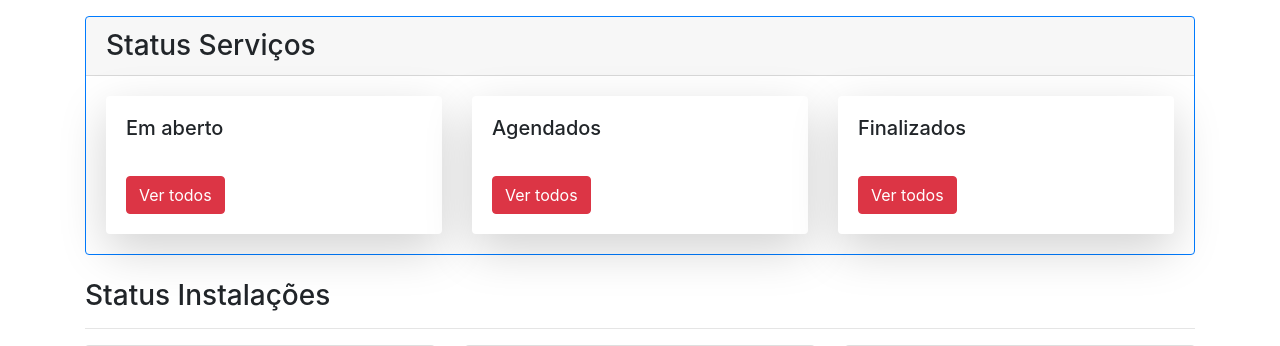
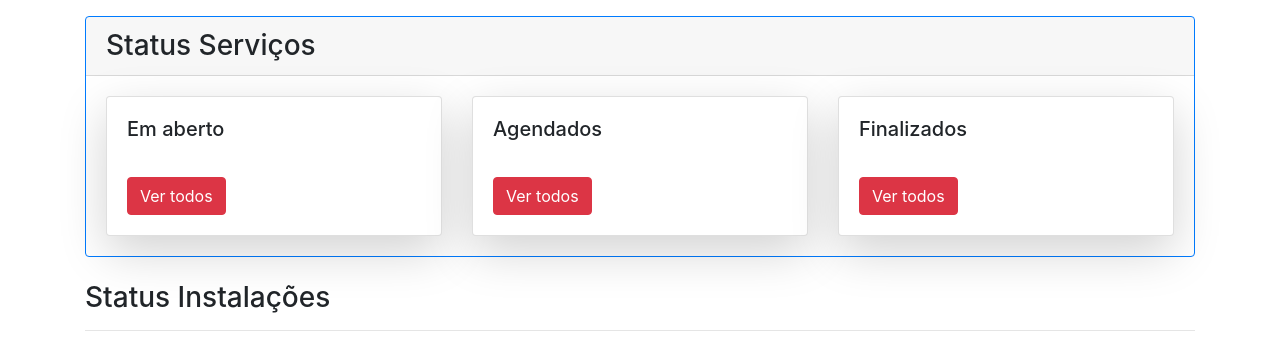
Before and after one commit to Rosivaldojesus/speed_network, a Django app: template apps/core/templates/core/index.html in a window 1280 px wide. Shown: the part 56-402 px from the top of the page. Run offline with Django 3.2, Linux system fonts and the light colour scheme; the template is opened without the code that fills it, so the values that code supplies are empty; parts of the project's set-up code (start-up, migrations or seed data) failed here and were passed over; some libraries are stand-ins or nearby versions.

Commit message:
make it betters

```diff
--- a/apps/core/templates/core/index.html
+++ b/apps/core/templates/core/index.html
@@ -9,7 +9,7 @@
     <div class="card-body">
       <div>
         <div class="card-deck">
-          <div class="card shadow-lg border-0">
+          <div class="card shadow-lg">
 
             <div class="card-body">
               <h5 class="card-title">Em aberto</h5>
@@ -18,7 +18,7 @@
               <a href="servicos/servicos-abertos/" class="btn btn-danger">Ver todos</a>
             </div>
           </div>
-          <div class="card shadow-lg border-0">
+          <div class="card shadow-lg">
 
             <div class="card-body">
               <h5 class="card-title">Agendados</h5>
@@ -26,7 +26,7 @@
               <a href="servicos/servicos-agendados/" class="btn btn-danger">Ver todos</a>
             </div>
           </div>
-          <div class="card shadow-lg border-0">
+          <div class="card shadow-lg">
 
             <div class="card-body">
               <h5 class="card-title">Finalizados</h5>
```
